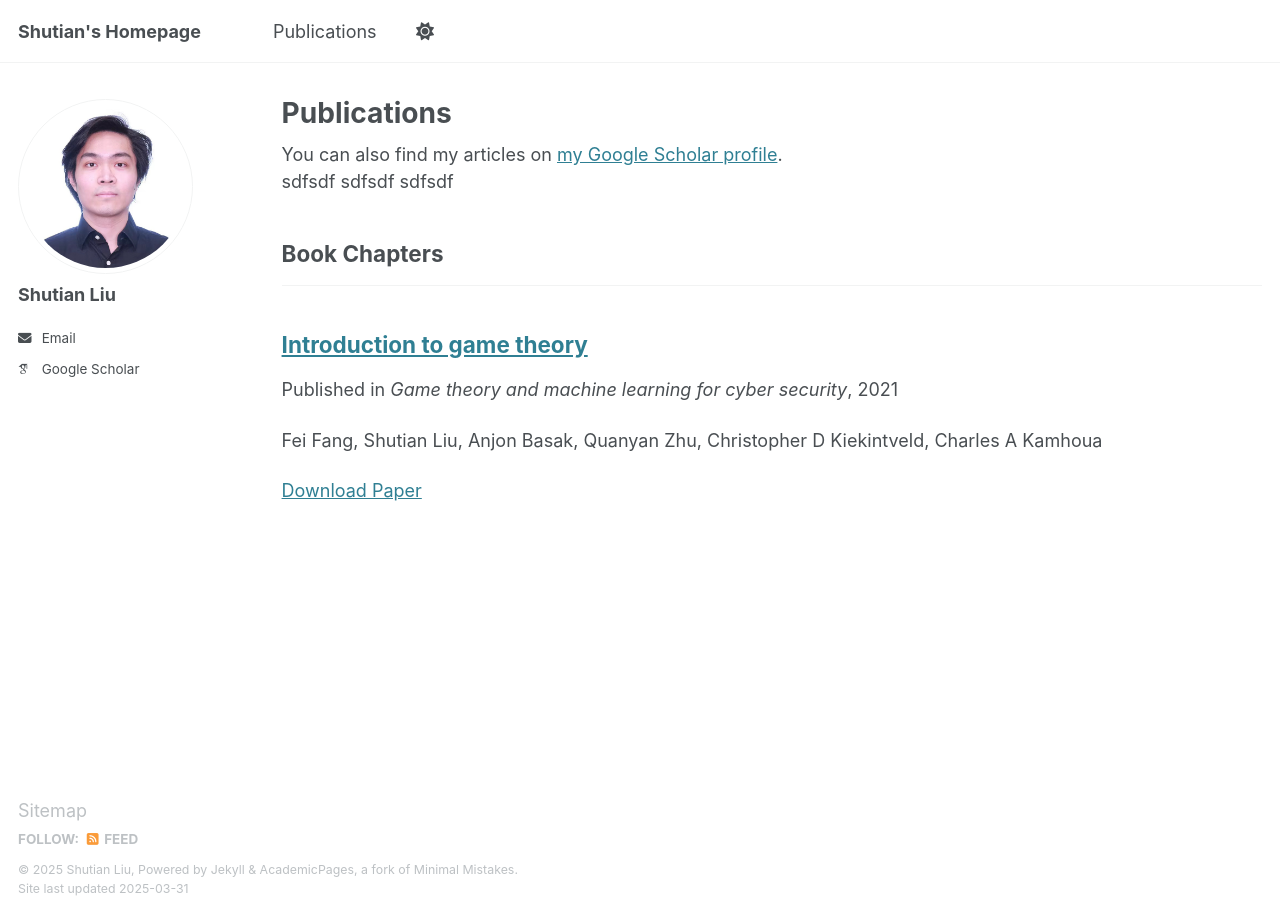
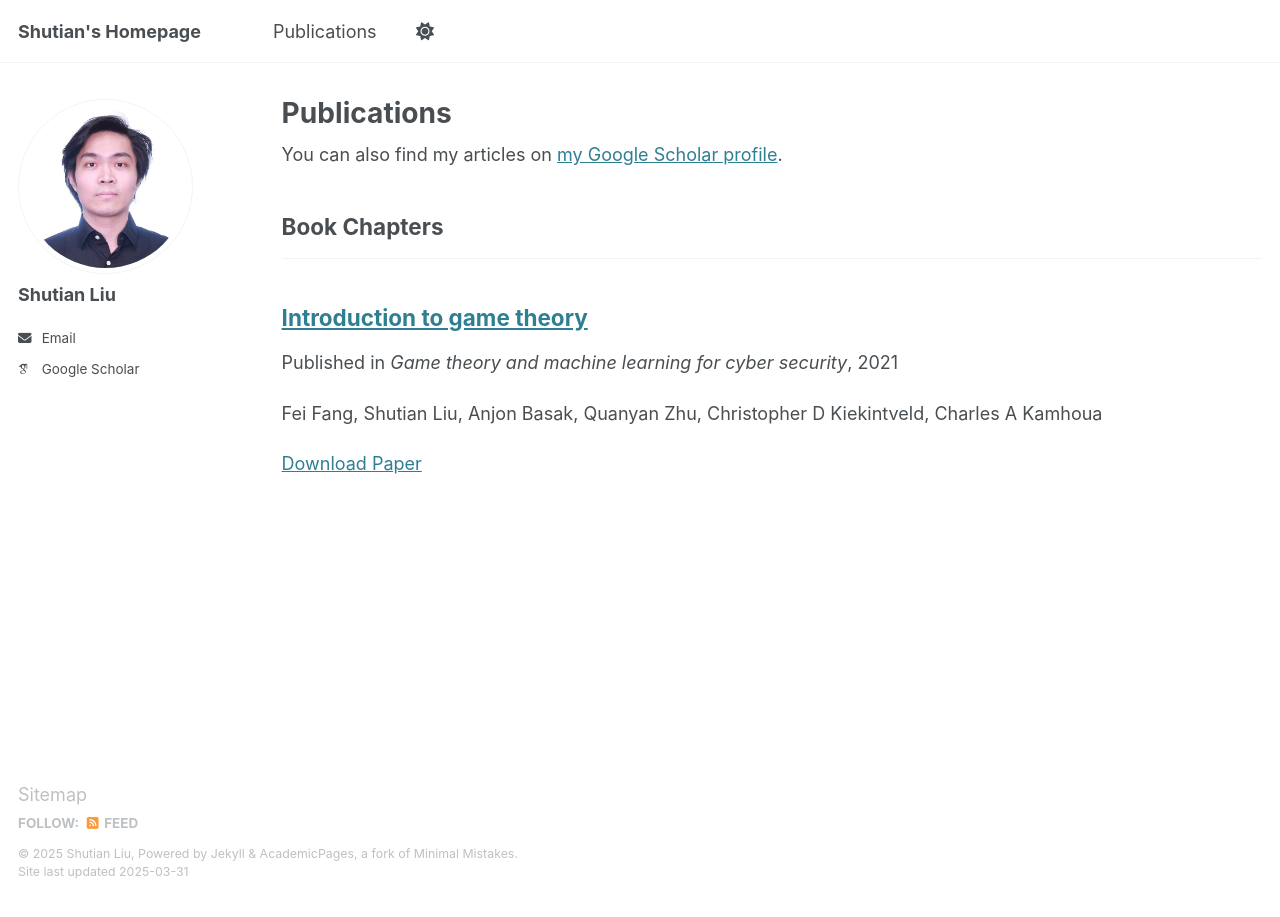
Before and after one commit to ShutianLiu31/shutianliu31.github.io, a Jekyll site: the page built from _pages/publications.html, in a window 1280 px wide. Built offline with Jekyll 4.4.1, drawn with Linux system fonts in a browser that asks for light colours; some web fonts are replaced.

Commit message:
Update publications.html

```diff
--- a/_pages/publications.html
+++ b/_pages/publications.html
@@ -9,11 +9,6 @@ author_profile: true
   <div class="wordwrap">You can also find my articles on <a href="{{site.author.googlescholar}}">my Google Scholar profile</a>.</div>
 {% endif %}
 
-sdfsdf
-
-sdfsdf
-
-sdfsdf
 
 {% include base_path %}
 
```
